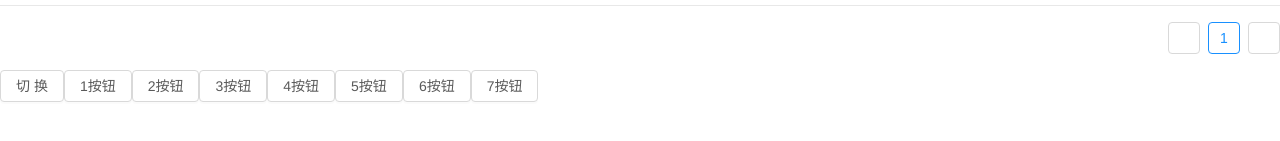
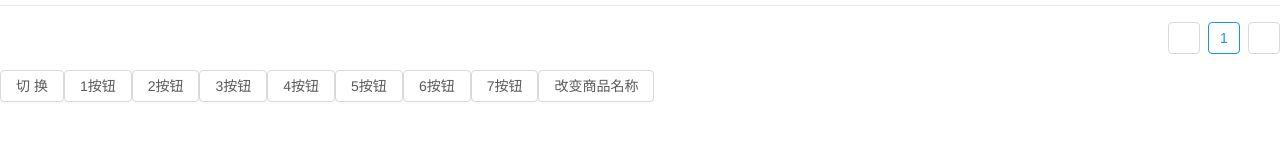
Before and after one commit to montage-f/big_data, a Vue app in the folder big-data-web/: page /antD in a window 1280 px wide. Shown: the part 173-314 px from the top of the page. Built offline with nearby package versions, Linux system fonts and the light colour scheme.

Commit message:
- [新增]修改表格标题

```diff
--- a/big-data-web/src/views/AntD.vue
+++ b/big-data-web/src/views/AntD.vue
@@ -17,6 +17,7 @@
         <a-button @click="changeTableRow">切换</a-button>
 
         <a-button v-for="(item,index) of list" :key="index" @click="btn(index)">{{ index+1 }}按钮</a-button>
+        <a-button @click="changeStoreName">改变商品名称</a-button>
     </div>
 </template>
 
@@ -123,6 +124,7 @@
         computed: {},
         methods: {
             handleChange(e, record) {
+                console.log(record)
                 const id = record.id
                 const { soldPrice, marketPrice } = record
                 const target = this.datas.filter(v => v.id === id)[0]
@@ -137,6 +139,16 @@
             btn(index) {
                 alert(index)
             },
+            changeStoreName() {
+                this.toggle = !this.toggle
+                let name = this.toggle ? '商品名称' : '商品'
+                let data = this.columns.filter(item => item.title === name)[0]
+                if (this.toggle) {
+                    data.title = '商品'
+                } else {
+                    data.title = '商品名称'
+                }
+            },
         },
     }
 </script>
```
